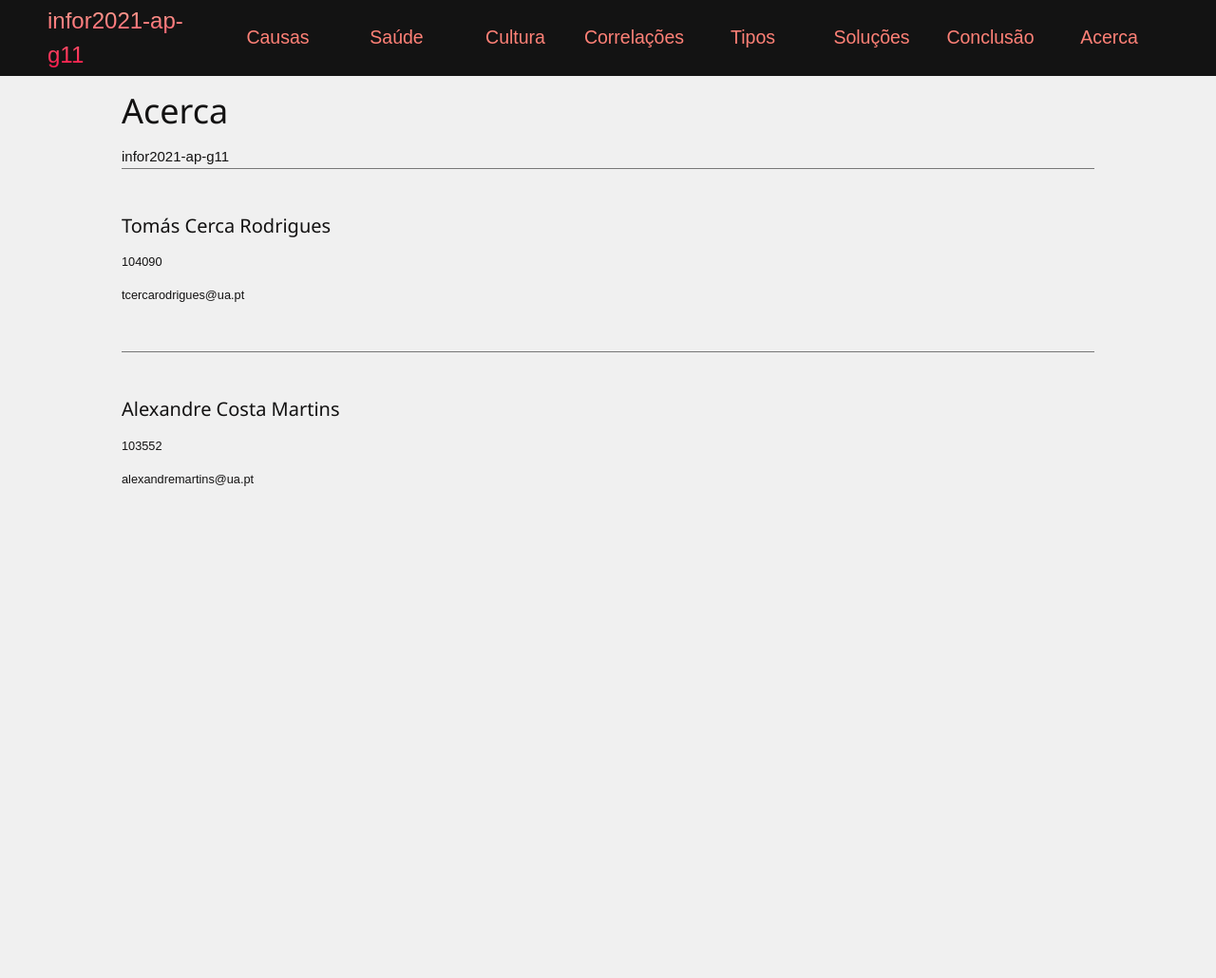
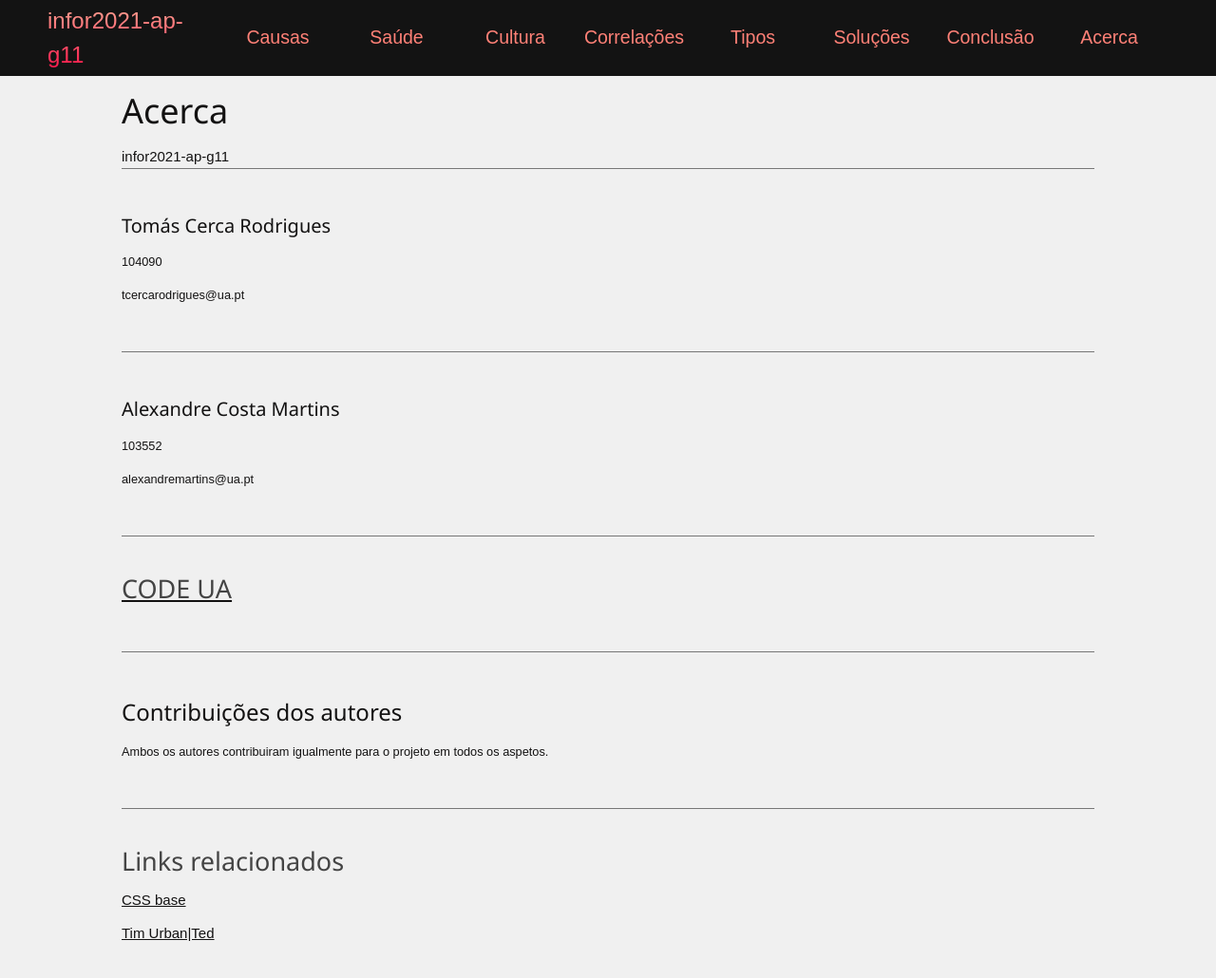
Before and after one commit to AleexMaartins/Currently-working-on, a plain HTML site: page P1T/acerca.html in a window 1280 px wide. Shown: the whole page at 95% size. Before the commit the page ends 800 px from the top, so only its background shows below. Drawn offline with nearby package versions, Linux system fonts and the light colour scheme.

Commit message:
Acerca e Causas

```diff
--- a/P1T/acerca.html
+++ b/P1T/acerca.html
@@ -85,10 +85,36 @@
   <div class="pageitem">
     <h4>Alexandre Costa Martins</h4>
     <p>103552</p>
-    <P>alexandremartins@ua.pt</P>
+    <P>alexandremartins@ua.pt</p>
   </div>
 </div>
+
+<div class="section">
+  <div class="pageitem">
+    <a href="https://code.ua.pt/projects/infor2021-ap-g11"><h2>CODE UA</h2></a>
+  </div>
+</div>
+
+
+<div class="section">
+  <div class="pageitem">
+    <h3>Contribuições dos autores</h3>
+    <p>Ambos os autores contribuiram igualmente para o projeto em todos os aspetos.<p>
+
+  </div>
+</div>
+
+
+
+<div class="section">
+  <div class="pageitem">
+    <h2>Links relacionados</h2>
+    <a href="https://www.free-css.com/free-css-templates/page274/random">CSS base</a>
+    <p></p>
+    <a href="https://youtu.be/arj7oStGLkU">Tim Urban|Ted</a>
+  </div>
+</div>
+
 <!-- ------------------------------------------------------------ -->
-
 </body>
 </html>
```
Also changed, not shown: P1T/causas.html (+6 -6 lines).
